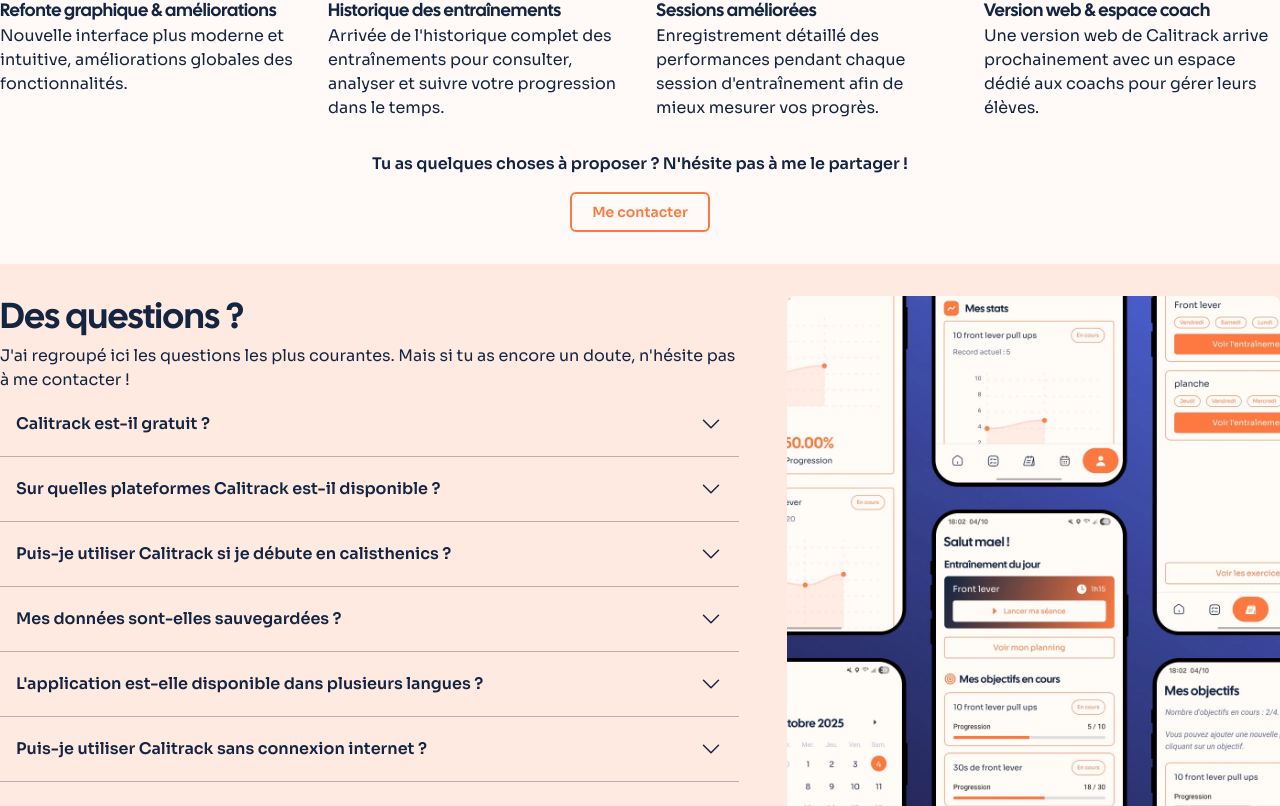
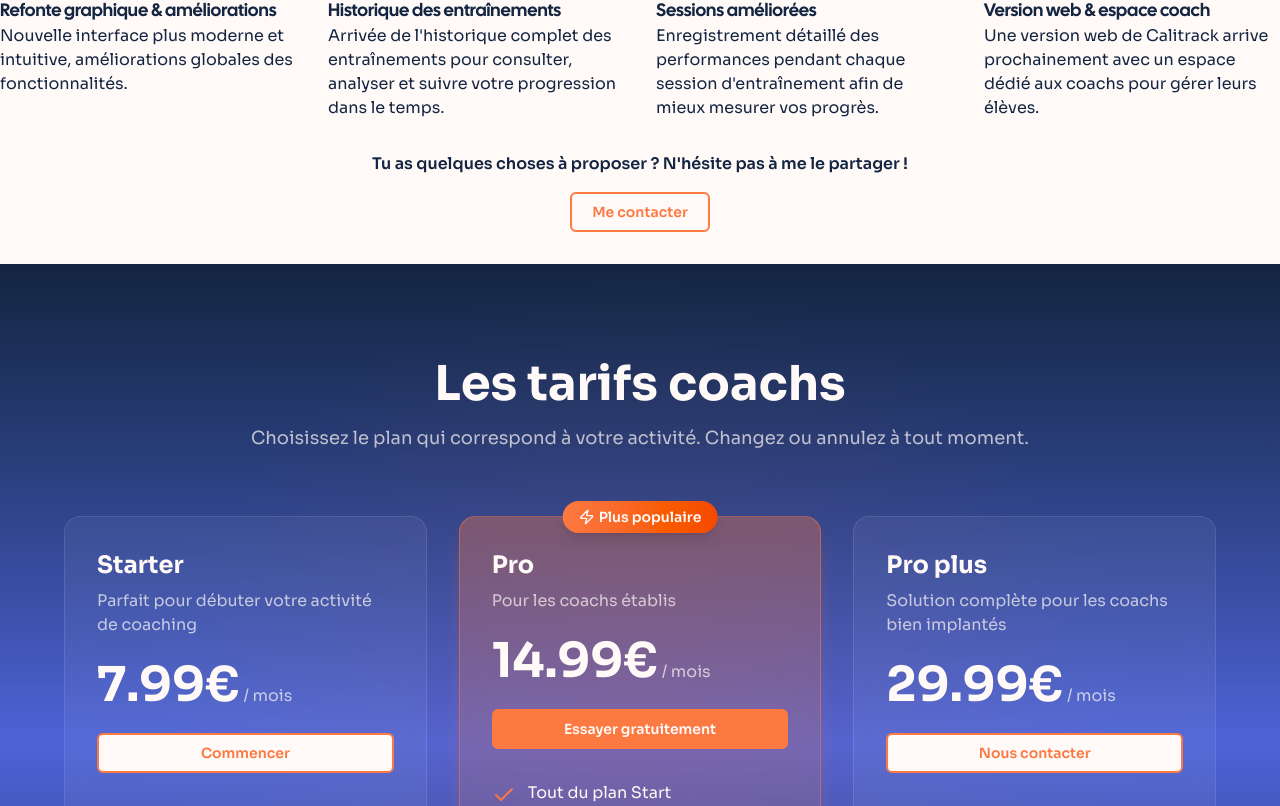
Before and after one commit to Mael-Roulette/Calitrack-web, a Next.js app: page / in a window 1280 px wide. Shown: the part 1994-2800 px from the top of the page. Built offline with nearby package versions, Linux system fonts and the light colour scheme.

Commit message:
Updated pricing

```diff
--- a/src/app/(public)/page.tsx
+++ b/src/app/(public)/page.tsx
@@ -3,6 +3,7 @@
 import FaqSection from '@/components/public/FaqSection';
 import FeaturesSection from '@/components/public/FeaturesSection';
 import HeroSection from '@/components/public/HeroSection';
+import { PricingSection } from '@/components/public/PricingSection';
 import RoadmapSection from '@/components/public/RoadmapSection';
 import { Metadata } from 'next';
 
@@ -37,6 +38,7 @@
       <FeaturesSection />
       <AboutSection />
       <RoadmapSection />
+      <PricingSection />
       <FaqSection />
       {/* <DownloadSection /> */}
     </main>
--- /dev/null
+++ b/src/components/public/PricingSection.tsx
@@ -0,0 +1,96 @@
+import { Check, Zap } from 'lucide-react'
+import Link from 'next/link'
+import plans from "@/data/public/pricing.json"
+
+export function PricingSection() {
+  return (
+    <section className="relative py-24 bg-gradient-to-b from-foreground via-light-blue to-foreground">
+      {/* Background effects */}
+      <div className="absolute inset-0 bg-[radial-gradient(circle_at_50%_50%,rgba(255,107,53,0.08),transparent_60%)]" />
+
+      <div className="relative max-w-7xl mx-auto px-4 sm:px-6 lg:px-8">
+        {/* Section header */}
+        <div className="text-center mb-16">
+          <h2 className="text-4xl sm:text-5xl font-bold text-background mb-4">
+            Les tarifs coachs
+          </h2>
+          <p className="text-lg text-background/70 max-w-4xl mx-auto">
+            Choisissez le plan qui correspond à votre activité. Changez ou
+            annulez à tout moment.
+          </p>
+        </div>
+
+        {/* Pricing cards */}
+        <div className="grid grid-cols-1 md:grid-cols-2 lg:grid-cols-3 gap-8 max-w-6xl mx-auto">
+          {plans.map((plan, index) => (
+            <div
+              key={index}
+              className={`relative p-8 rounded-2xl border backdrop-blur-md transition-all duration-300 hover:scale-105 ${
+                plan.popular
+                  ? 'bg-gradient-to-b from-secondary/35 to-transparent border-secondary/50 shadow-xl shadow-secondary/20'
+                  : 'bg-background/5 border-background/10 hover:bg-background/10 hover:border-background/20'
+              }`}
+            >
+              {/* Popular badge */}
+              {plan.popular && (
+                <div className="absolute -top-4 left-1/2 -translate-x-1/2">
+                  <div className="inline-flex items-center gap-1 px-4 py-1.5 rounded-full bg-gradient-to-r from-secondary to-orange-600 text-background text-sm font-semibold shadow-lg">
+                    <Zap className="h-4 w-4" />
+                    Plus populaire
+                  </div>
+                </div>
+              )}
+
+              {/* Plan name */}
+              <h3 className="text-2xl font-bold text-background mb-2">
+                {plan.name}
+              </h3>
+              <p className="text-background/70 mb-6">{plan.description}</p>
+
+              {/* Price */}
+              <div className="mb-6">
+                {plan.period ? (
+                  <div className="flex items-baseline gap-1">
+                    <span className="text-5xl font-bold text-background">
+                      {plan.price}€
+                    </span>
+                    <span className="text-background/70">/ {plan.period}</span>
+                  </div>
+                ) : (
+                  <div className="text-3xl font-bold text-background">
+                    {plan.price}
+                  </div>
+                )}
+              </div>
+
+              {/* CTA button */}
+              <Link href="/authentication" className={`mb-8 w-full ${ plan.popular ? "btn-primary" : "btn-secondary"}`}>
+                {plan.cta}
+              </Link>
+
+              {/* Features list */}
+              <ul className="space-y-3">
+                {plan.features.map((feature, featureIndex) => (
+                  <li key={featureIndex} className="flex items-start gap-3">
+                    <Check
+                      className={`h-6 w-6 mt-0.5 flex-shrink-0 ${
+                        plan.popular ? 'text-secondary' : 'text-foreground'
+                      }`}
+                    />
+                    <span className="text-background">{feature}</span>
+                  </li>
+                ))}
+              </ul>
+            </div>
+          ))}
+        </div>
+
+        {/* Bottom note */}
+        <p className="text-center text-background/70 mt-12">
+          Tous les plans incluent 14 jours d'essai gratuit. Aucune carte
+          bancaire requise.
+        </p>
+      </div>
+    </section>
+  )
+}
--- /dev/null
+++ b/src/data/public/pricing.json
@@ -0,0 +1,47 @@
+[
+  {
+    "name": "Starter",
+    "price": "7.99",
+    "period": "mois",
+    "description": "Parfait pour débuter votre activité de coaching",
+    "features": [
+      "Jusqu'à 4 élèves",
+      "Programmes illimités",
+      "Bibliothèque d'exercices",
+      "Suivi de progression",
+      "Messagerie intégrée",
+      "Support par email"
+    ],
+    "cta": "Commencer",
+    "popular": false
+  },
+  {
+    "name": "Pro",
+    "price": "14.99",
+    "period": "mois",
+    "description": "Pour les coachs établis",
+    "features": [
+      "Tout du plan Start",
+      "Jusqu'à 12 élèves",
+      "Programmes illimités",
+      "Analytics & rapports détaillés",
+      "Planning & réservations",
+      "Support prioritaire"
+    ],
+    "cta": "Essayer gratuitement",
+    "popular": true
+  },
+  {
+    "name": "Pro plus",
+    "price": "29.99",
+    "period": "mois",
+    "description": "Solution complète pour les coachs bien implantés",
+    "features": [
+      "Tout du plan Pro",
+      "Eleves illimités",
+      "Support 24/7"
+    ],
+    "cta": "Nous contacter",
+    "popular": false
+  }
+]
```
